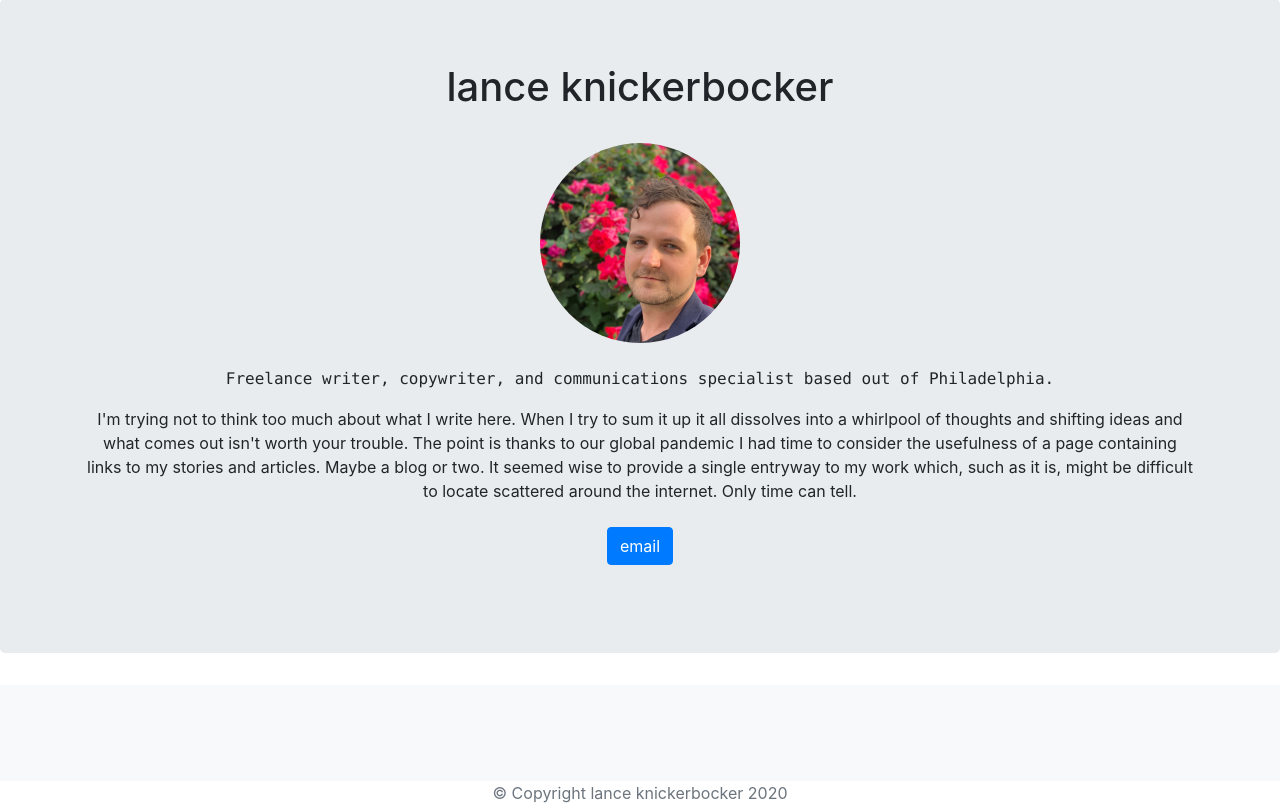
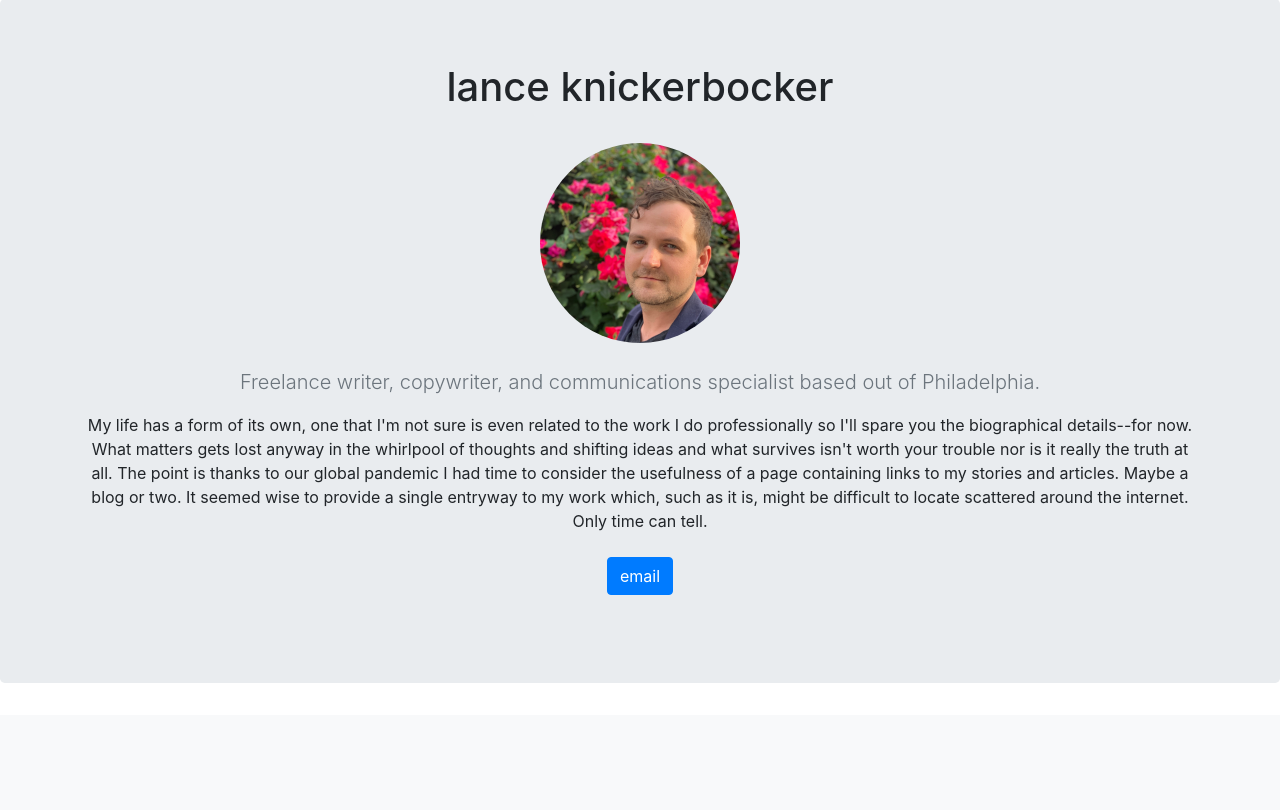
Before and after one commit to lknickerbocker/portfolio-project, a Django app: template jobs/templates/jobs/home.html in a window 1280 px wide. Shown: the part 57-867 px from the top of the page. Run offline with Django 3.2, Linux system fonts and the light colour scheme; the template is opened without the code that fills it, so the values that code supplies are empty; some libraries are stand-ins or nearby versions.

Commit message:
even more changes

```diff
--- a/jobs/templates/jobs/home.html
+++ b/jobs/templates/jobs/home.html
@@ -54,8 +54,8 @@
         <br>
          <img height=200 class="rounded-circle" src="{% static 'lance-photo.png' %}">
         <br><br>
-      <p class="text-monospace">Freelance writer, copywriter, and communications specialist based out of Philadelphia.</p>
-        <p>I'm trying not to think too much about what I write here. When I try to sum it up it all dissolves into a whirlpool of thoughts and shifting ideas and what comes out isn't worth your trouble. The point is thanks to our global pandemic I had time to consider the usefulness of a page containing links to my stories and articles. Maybe a blog or two. It seemed wise to provide a single entryway to my work which, such as it is, might be difficult to locate scattered around the internet. Only time can tell.</p>
+      <p class="lead text-muted">Freelance writer, copywriter, and communications specialist based out of Philadelphia.</p>
+        <p> My life has a form of its own, one that I'm not sure is even related to the work I do professionally so I'll spare you the biographical details--for now. What matters gets lost anyway in the whirlpool of thoughts and shifting ideas and what survives isn't worth your trouble nor is it really the truth at all. The point is thanks to our global pandemic I had time to consider the usefulness of a page containing links to my stories and articles. Maybe a blog or two. It seemed wise to provide a single entryway to my work which, such as it is, might be difficult to locate scattered around the internet. Only time can tell.</p>
       <p>
         <a href="mailto:lhknickerbocker@gmail.com" class="btn btn-primary my-2">email</a>
         </p>
```
